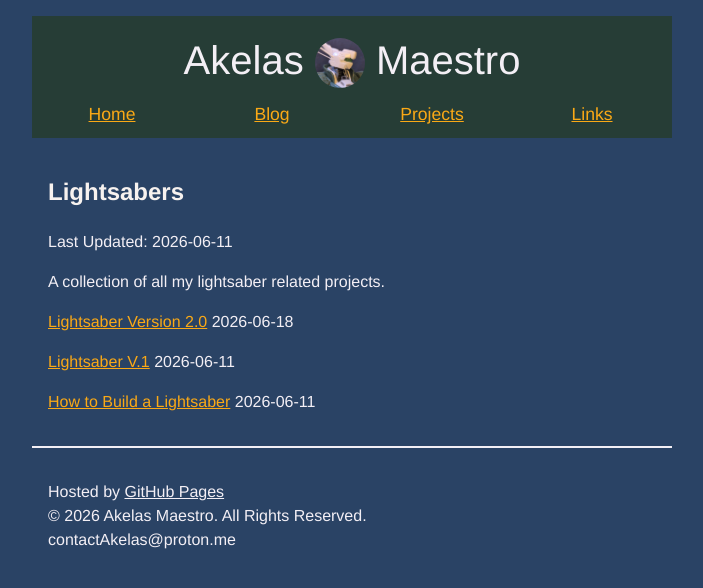
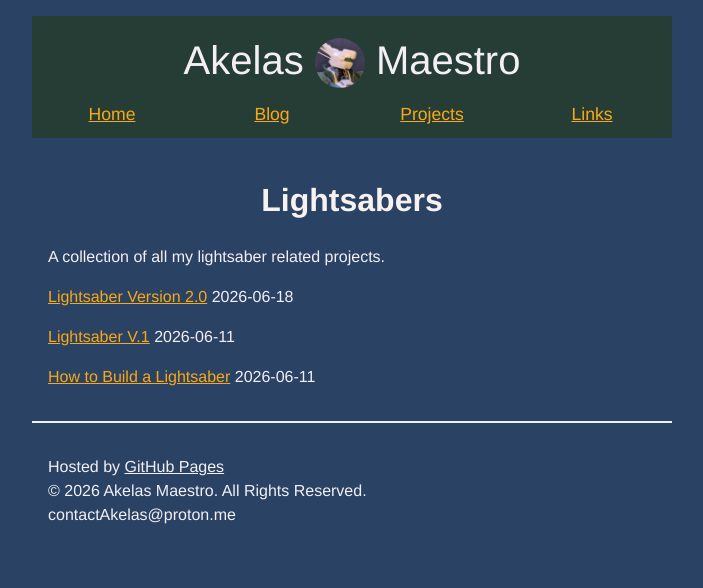
Before and after one commit to AkelasMaestro/akelasmaestro.github.io, a Jekyll site: the page built from _posts/2026-06-11-lightsaber-projects.md, in a window 1280 px wide. Shown: the top 588 px of the page, without its empty margins (288-991 px from the left). Built offline with Jekyll 4.4.1, drawn with Linux system fonts in a browser that asks for light colours.

Commit message:
Update post.html
Set title as level 1 header, remove "last updated" statement

```diff
--- a/_layouts/post.html
+++ b/_layouts/post.html
@@ -1,6 +1,5 @@
 ---
 layout: default
 ---
-<h2>{{ page.title }}</h2>
-<p>Last Updated: {{ page.date | date: "%Y-%m-%d" }}</p>
+<h1>{{ page.title }}</h1>
 {{ content }}
```
